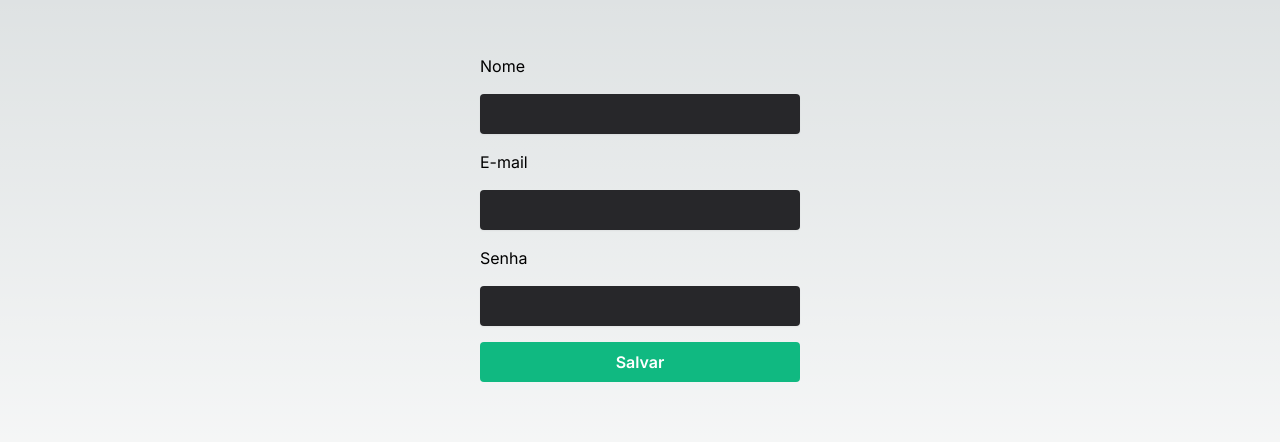
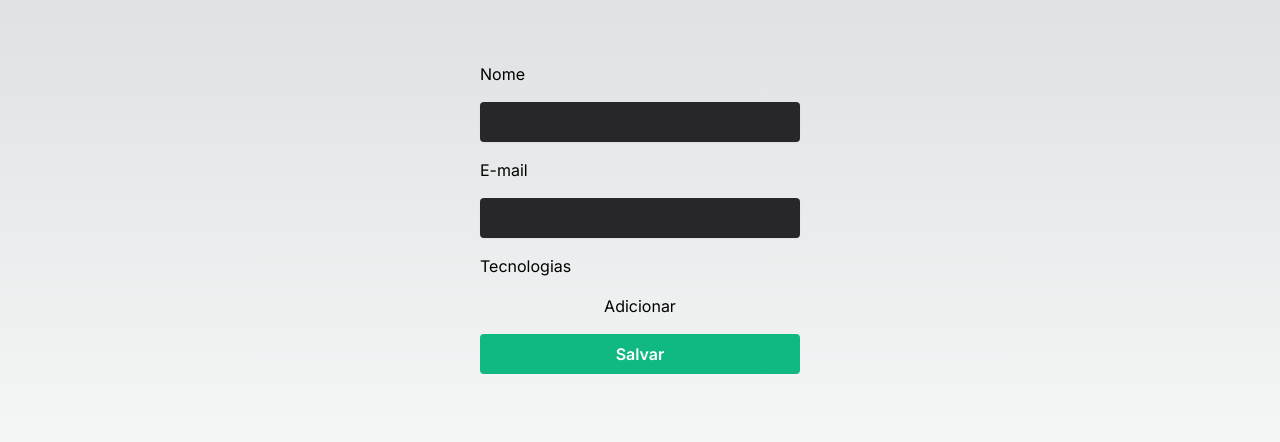
Before and after one commit to eliasfmartins/forms_in_react, a Next.js app: page / in a window 1280 px wide. Shown: the part 162-604 px from the top of the page. Built offline with nearby package versions, Linux system fonts and the light colour scheme.

Commit message:
feat: map in forms

```diff
--- a/src/app/page.tsx
+++ b/src/app/page.tsx
@@ -1,7 +1,7 @@
 'use client'
 import { zodResolver } from "@hookform/resolvers/zod";
 import { useState } from "react";
-import { useForm } from "react-hook-form";
+import { useFieldArray, useForm } from "react-hook-form";
 import { z } from 'zod'
 
 const createUserFormSchema = z.object({
@@ -10,8 +10,16 @@ const createUserFormSchema = z.object({
       return word[0].toLocaleUpperCase().concat(word.substring(1))
     }).join()
   }),
-  email: z.string().nonempty('O e-mail é obrigatório').email('faltou o @ e o dominio fera').toLowerCase(),
-  password: z.string().min(6, 'pelomenos 6 caracteres ne meu nobre')
+  email: z.string().nonempty('O e-mail é obrigatório').email('faltou o @ e o dominio fera').toLowerCase()
+    //  refine e uma forma de fazer verificacoes que n estao incluias no zod
+    .refine(email => {
+      return email.endsWith('biscoito.com')
+    }, 'o email precisa ser o meu e.e'),
+  password: z.string().min(6, 'pelomenos 6 caracteres ne meu nobre'),
+  techs: z.array(z.object({
+    title: z.string().min(1, 'nao pode ficar vazio'),
+    knowledge: z.number().min(1).max(100)
+  }))
 
 })
 // schema nada mais e doque uma representacao de uma estrutura de dados
@@ -28,9 +36,18 @@ const createUserFormSchema = z.object({
 type CreateUserFormData = z.infer<typeof createUserFormSchema>
 export default function Home() {
   const [output, setOutput] = useState('')
-  const { register, handleSubmit, formState: { errors } } = useForm<CreateUserFormData>({
+  const { register, control, handleSubmit, formState: { errors } } = useForm<CreateUserFormData>({
     resolver: zodResolver(createUserFormSchema)
   })
+
+  const { fields, append, remove } = useFieldArray({
+    control,
+    name: 'techs',
+  })
+  function addNewTech() {
+    append({ title: '', knowledge: 0 })
+  }
+
 
   function createUser(data: any) {
     console.log(data)
@@ -54,16 +71,29 @@ export default function Home() {
         </div>
 
         <div className="flex flex-col gap-4">
-          <label htmlFor="">Senha</label>
-          <input type="password" className="border-zinc-400 shadow-sm rounded h-10 px-3 bg-zinc-800 text-white" {...register('password')} />
-          {errors.password && <span>{errors.password.message}</span>}
+          <label htmlFor="" className="flex items-center justify-between">Tecnologias</label>
+          <button onClick={addNewTech} className="">Adicionar</button>
+          {
+            fields.map((field, index) => {
+              return (
+                <div key={field.id}>
+                  <input type="text"
+                    className="border-zinc-400 shadow-sm rounded h-10 px-3 bg-zinc-800 text-white"
+                    {...register(`techs.${index}.title`)} />
+
+                  <input type="number"
+                    className="border-zinc-400 shadow-sm rounded h-10 px-3 bg-zinc-800 text-white"
+                    {...register(`techs.${index}.knowledge`)} />
+                </div>
+              )
+            })
+          }
         </div>
-
         <button type="submit" className="bg-emerald-500 rounded font-semibold text-white h-10 hover:bg-emerald-700">Salvar</button>
       </form>
       <pre>
         {output}
       </pre>
-    </main>
+    </main >
   );
 }
```
